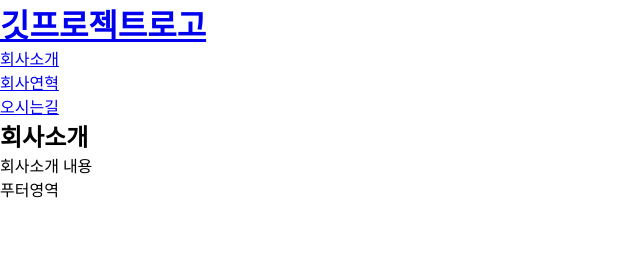
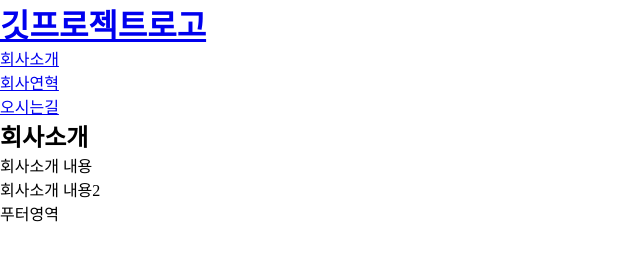
Before and after one commit to Moonsuok/project1, a plain HTML site: page sub1.html in a window 1280 px wide. Shown: the whole page, without its empty margins (0-640 px from the left). Drawn offline with Linux system fonts and the light colour scheme.

Commit message:
sub1_branch-회사소개페이지 수정

```diff
--- a/sub1.html
+++ b/sub1.html
@@ -22,6 +22,7 @@
         <article id="content">
             <h2>회사소개</h2>
             <p>회사소개 내용</p>
+            <p>회사소개 내용2</p>
         </article>
         <footer id="footerArea">
             푸터영역
```
